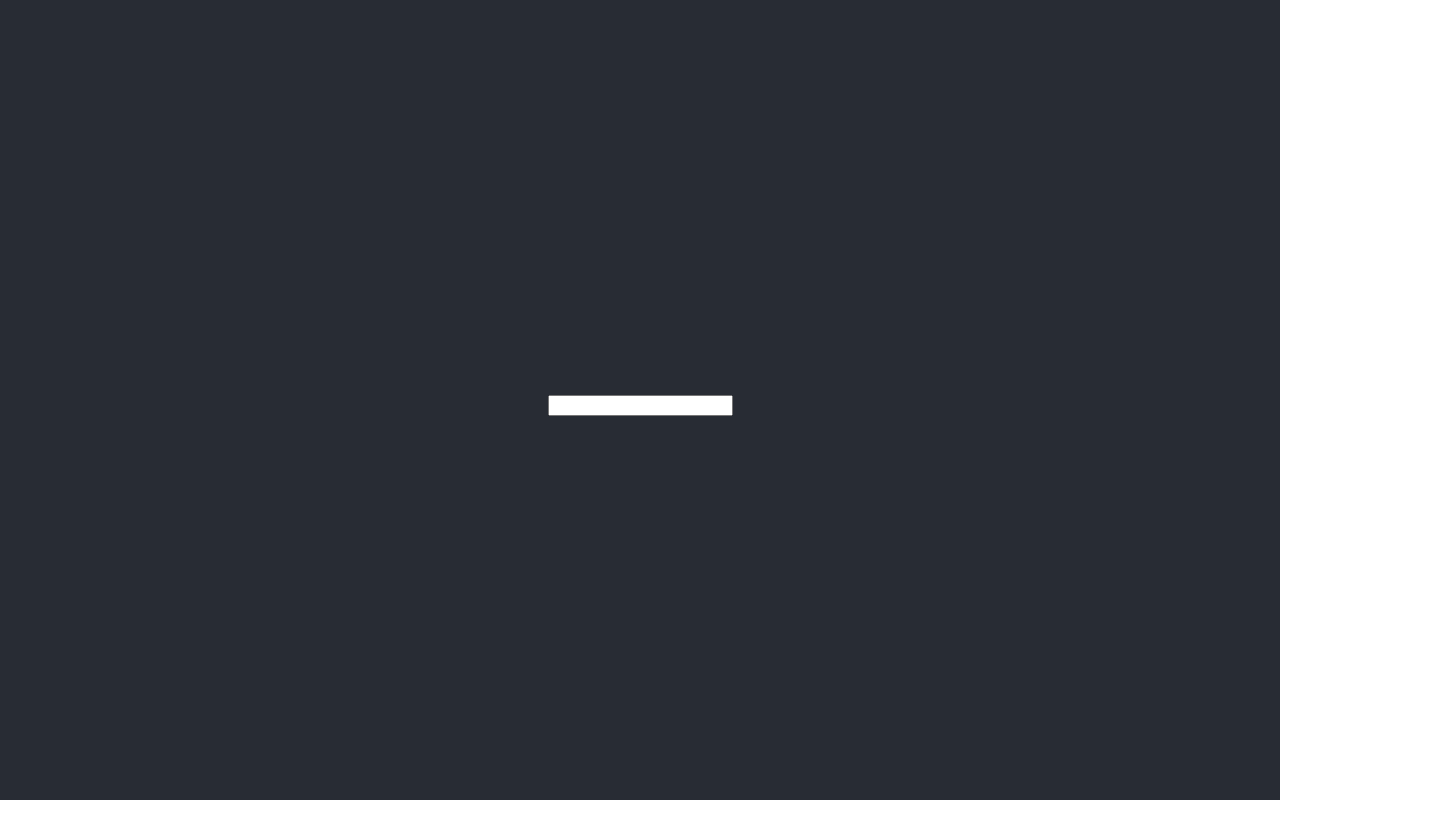
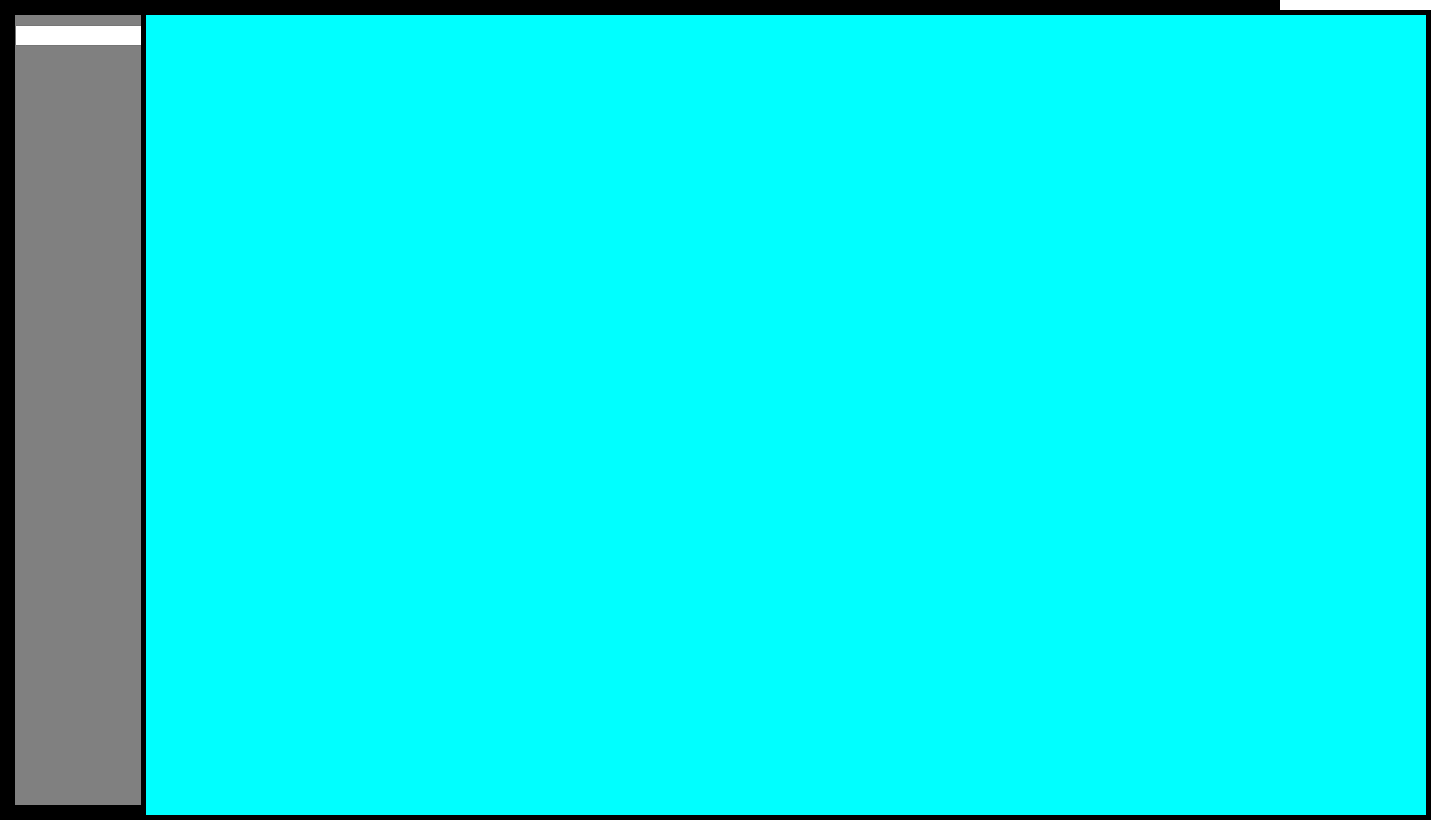
Before and after one commit to Kusays/Ivashin-test, a React (Create React App) app: page / in a window 1280 px wide. Shown: the whole page, 1431 px wide, since content can reach past the window. Built offline with nearby package versions, Linux system fonts and the light colour scheme.

Commit message:
make two blocks

```diff
--- a/src/App.css
+++ b/src/App.css
@@ -14,12 +14,12 @@
 }
 
 .App-header {
-  background-color: #282c34;
+  background-color: gray;
   min-height: 100vh;
   display: flex;
-  flex-direction: column;
-  align-items: center;
-  justify-content: center;
+  flex-direction: row;
+  align-items: stretch;
+  justify-content: start;
   font-size: calc(10px + 2vmin);
   color: white;
 }
--- a/src/App.js
+++ b/src/App.js
@@ -1,12 +1,15 @@
 import logo from './logo.svg';
 import './App.css';
 import ElementOfList from './ElementOfList/index.js';
+import Block from './UI/GlobalBlock';
+import Tags from './UI/TagBlock';
 
 function App() {
   return (
     <div className="App">
       <header className="App-header">
         <ElementOfList />
+        <Block />
       </header>
     </div>
   );
--- /dev/null
+++ b/src/UI/GlobalBlock.css
@@ -0,0 +1,7 @@
+.GlobalBlock {
+    width: 100%;
+    height: 100%;
+    left: 11%;
+    background-color: aqua;
+    position: absolute;
+}
--- /dev/null
+++ b/src/UI/GlobalBlock.js
@@ -0,0 +1,12 @@
+import './GlobalBlock.css'
+
+function Block() {
+    return (
+        <div className="GlobalBlock">
+
+        </div>
+    )
+
+};
+
+export default Block;
--- /dev/null
+++ b/src/UI/TagBlock.css
@@ -0,0 +1,4 @@
+.TagBlock {
+    width: 100px;
+    height: 100%;
+  }
--- /dev/null
+++ b/src/UI/TagBlock.js
@@ -0,0 +1,13 @@
+import './TagBlock.css'
+
+function Tags() {
+    return (
+        <div className="TagBlock">
+
+        </div>
+    )
+};
+
+
+
+export default Tags;
--- a/src/index.css
+++ b/src/index.css
@@ -11,3 +11,7 @@ code {
   font-family: source-code-pro, Menlo, Monaco, Consolas, 'Courier New',
     monospace;
 }
+
+div {
+  border: 5px solid black;
+}
```
Also changed, not shown: src/UI/index.js (added).
